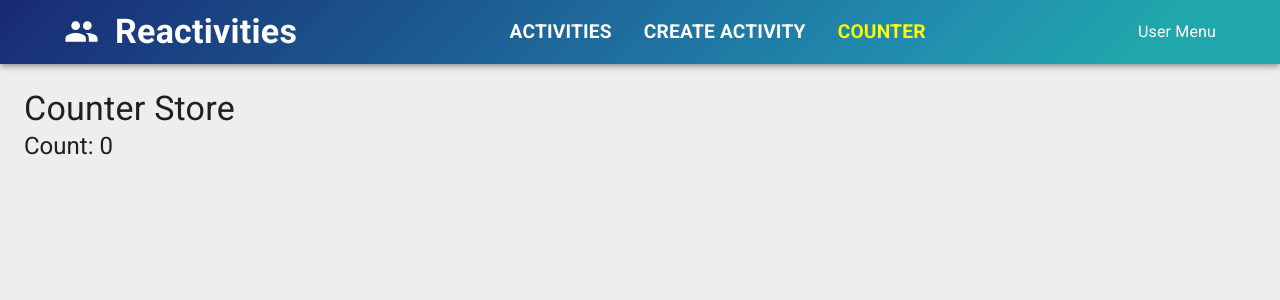
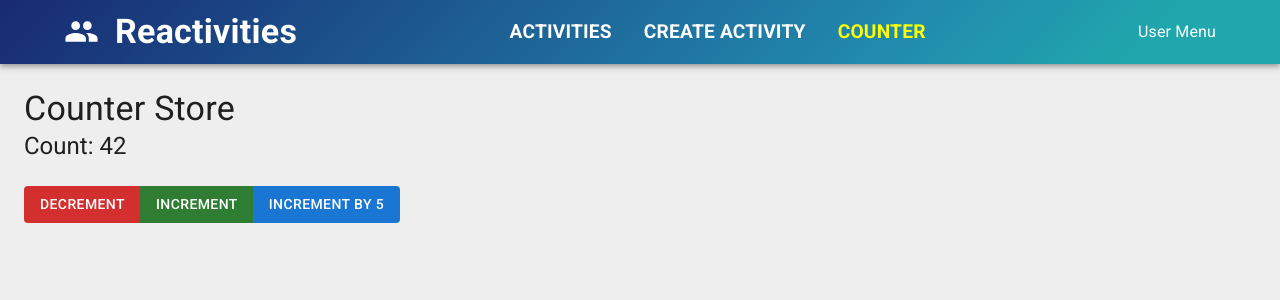
Before and after one commit to zkarachiwala/Reactivities, a React (Vite) app in the folder client/: page /counter in a window 1280 px wide. Shown: the top 300 px of the page. Built offline with nearby package versions, Linux system fonts and the light colour scheme.

Commit message:
Added mobx actions to counter page

```diff
--- a/client/src/features/counter/Counter.tsx
+++ b/client/src/features/counter/Counter.tsx
@@ -1,10 +1,11 @@
-import { Typography } from "@mui/material";
+import { Button, ButtonGroup, Typography } from "@mui/material";
 import { useStore } from "../../lib/hooks/useStore";
 import { Observer } from "mobx-react-lite";
 
 export default function Counter() {
   const { counterStore} = useStore();
   return (
+    <>
       <Observer>
           {() => (
               <>
@@ -13,5 +14,12 @@
               </>
           )}
       </Observer>
+      <ButtonGroup sx={{mt: 3}}>
+        <Button variant="contained" onClick={() => counterStore.decrement()} color="error">Decrement</Button>
+        <Button variant="contained" onClick={() => counterStore.increment()} color="success">Increment</Button>
+        <Button variant="contained" onClick={() => counterStore.increment(5)} color="primary">Increment by 5</Button>
+      </ButtonGroup>
+    </>
+
   )
 }
--- a/client/src/lib/stores/counterStore.ts
+++ b/client/src/lib/stores/counterStore.ts
@@ -1,13 +1,23 @@
-import { makeObservable, observable } from "mobx";
+import { action, makeObservable, observable } from "mobx";
 
 export default class CounterStore {
     title = "Counter Store";
-    count = 0;
+    count = 42;
 
     constructor() {
         makeObservable(this, {
             title: observable,
             count: observable,
+            increment: action,
+            decrement: action
         });
     }
+
+    increment = (amount =1) => {
+        this.count += amount;
+    }
+
+    decrement = (amount =1) => {
+        this.count -= amount;
+    }
 }
```
Lines whose indentation alone changed are shown as unchanged.
